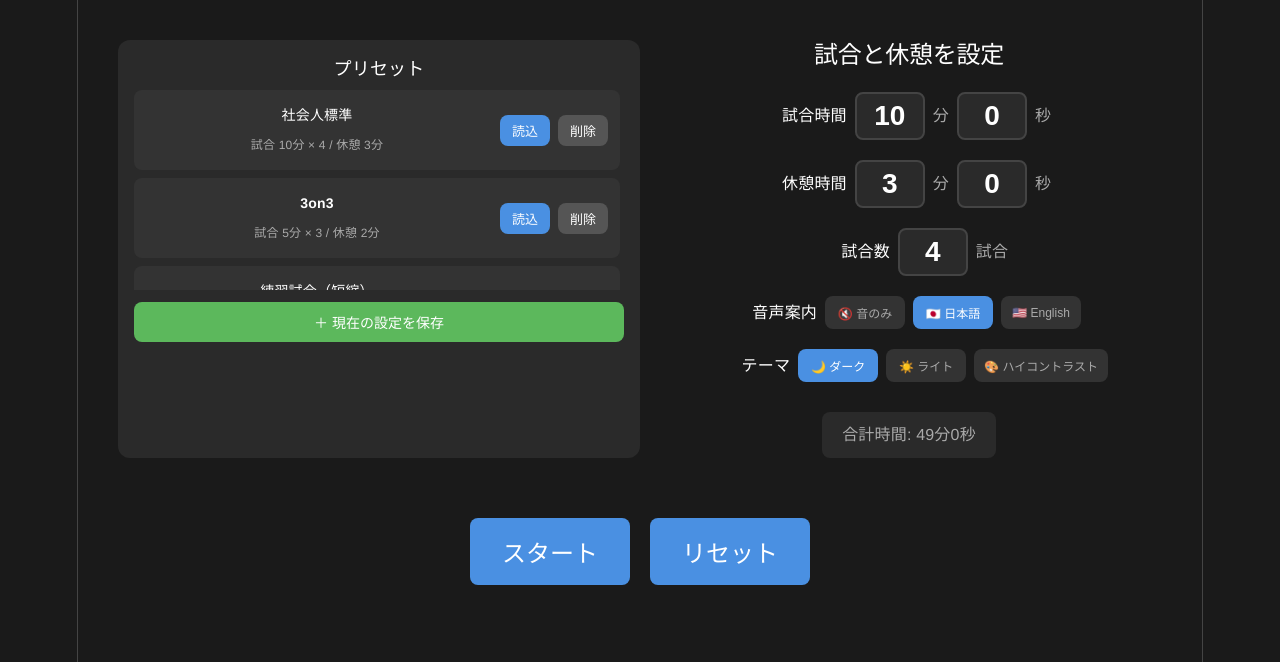
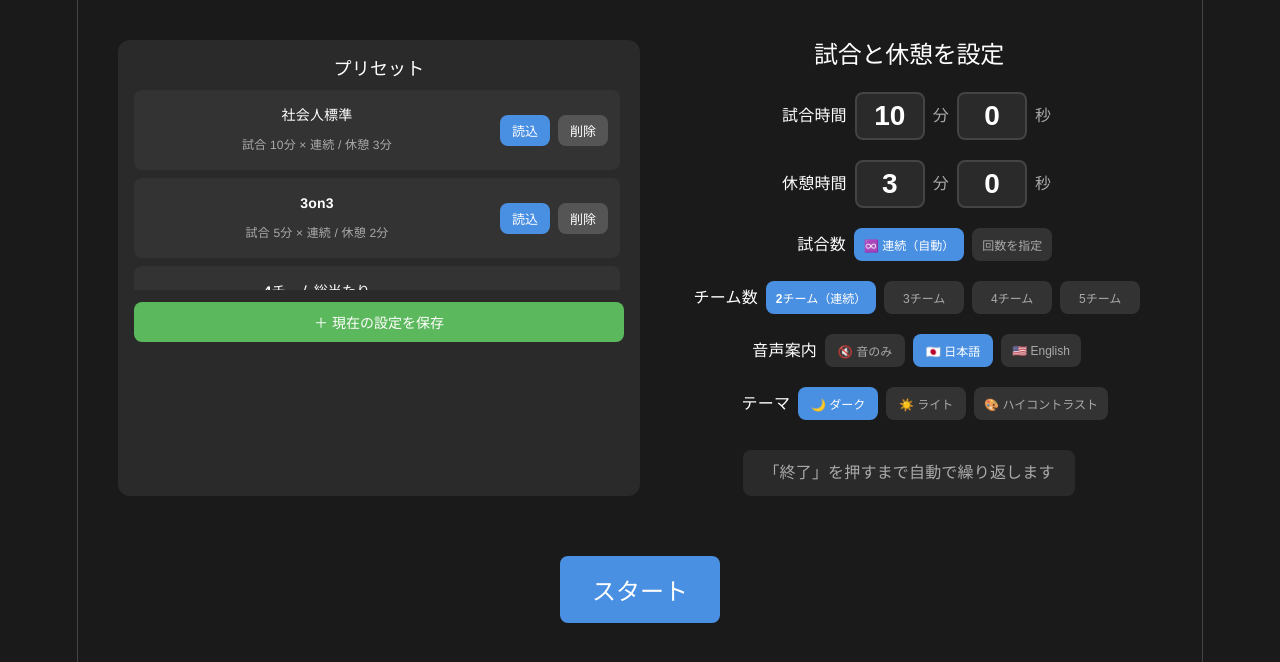
Before and after one commit to ak2hrc-cloud/basket-timer, a React (Vite) app: page / in a window 1280 px wide. Shown: the top 662 px of the page. Built offline with nearby package versions, Linux system fonts and the light colour scheme.

Commit message:
チーム数UI追加

```diff
--- a/src/App.jsx
+++ b/src/App.jsx
@@ -1,5 +1,32 @@
 import { useState, useEffect, useRef } from 'react'
 import './App.css'
+
+const TEAM_LETTERS = ['A', 'B', 'C', 'D', 'E']
+const LOOP_MAX_GAMES = 99
+
+function generateRoundRobinMatches(count) {
+  let teams = Array.from({ length: count }, (_, i) => i)
+  if (teams.length % 2 !== 0) {
+    teams = [...teams, null]
+  }
+  const n = teams.length
+  const matches = []
+  let arr = [teams[0], ...teams.slice(1).reverse()]
+  for (let round = 0; round < n - 1; round++) {
+    for (let i = 0; i < n / 2; i++) {
+      const t1 = arr[i]
+      const t2 = arr[n - 1 - i]
+      if (t1 !== null && t2 !== null) {
+        matches.push(t1 < t2 ? [t1, t2] : [t2, t1])
+      }
+    }
+    const fixed = arr[0]
+    const rest = arr.slice(1)
+    rest.unshift(rest.pop())
+    arr = [fixed, ...rest]
+  }
+  return matches
+}
 
 function App() {
   const [gameMinutes, setGameMinutes] = useState(10)
@@ -7,8 +34,11 @@ function App() {
   const [restMinutes, setRestMinutes] = useState(3)
   const [restSeconds, setRestSeconds] = useState(0)
   const [numGames, setNumGames] = useState(4)
+  const [limitGames, setLimitGames] = useState(false)
   const [voiceMode, setVoiceMode] = useState('ja')
   const [theme, setTheme] = useState('dark')
+
+  const [teamCount, setTeamCount] = useState(2)
 
   const [presets, setPresets] = useState([])
 
@@ -18,6 +48,8 @@ function App() {
   const [isRunning, setIsRunning] = useState(false)
   const [hasStarted, setHasStarted] = useState(false)
   const [isAllDone, setIsAllDone] = useState(false)
+  const [isLoopMode, setIsLoopMode] = useState(false)
+  const [completedGames, setCompletedGames] = useState(0)
 
   const [isLocked, setIsLocked] = useState(false)
   const [unlockProgress, setUnlockProgress] = useState(0)
@@ -38,6 +70,9 @@ function App() {
   const voiceJaRef = useRef(null)
   const voiceEnRef = useRef(null)
   const voiceModeRef = useRef(voiceMode)
+
+  // チーム対戦モードかどうか（3チーム以上、NEW）
+  const isTeamMatch = teamCount >= 3
 
   useEffect(() => {
     voiceModeRef.current = voiceMode
@@ -135,9 +170,9 @@ function App() {
         }
       }
       setPresets([
-        { id: 'sample-1', name: '社会人標準', gameMinutes: 10, gameSeconds: 0, restMinutes: 3, restSeconds: 0, numGames: 4, createdAt: new Date().toISOString() },
-        { id: 'sample-2', name: '3on3', gameMinutes: 5, gameSeconds: 0, restMinutes: 2, restSeconds: 0, numGames: 3, createdAt: new Date().toISOString() },
-        { id: 'sample-3', name: '練習試合（短縮）', gameMinutes: 8, gameSeconds: 0, restMinutes: 2, restSeconds: 0, numGames: 2, createdAt: new Date().toISOString() },
+        { id: 'sample-1', name: '社会人標準', gameMinutes: 10, gameSeconds: 0, restMinutes: 3, restSeconds: 0, numGames: 4, limitGames: false, teamCount: 2, createdAt: new Date().toISOString() },
+        { id: 'sample-2', name: '3on3', gameMinutes: 5, gameSeconds: 0, restMinutes: 2, restSeconds: 0, numGames: 3, limitGames: false, teamCount: 2, createdAt: new Date().toISOString() },
+        { id: 'sample-4', name: '4チーム総当たり', gameMinutes: 8, gameSeconds: 0, restMinutes: 2, restSeconds: 0, numGames: 6, limitGames: false, teamCount: 4, createdAt: new Date().toISOString() },
       ])
     } catch (e) {}
   }, [])
@@ -180,7 +215,13 @@ function App() {
 
   useEffect(() => {
     if (secondsLeft === 0 && hasStarted && !isAllDone && phases.length > 0) {
+      const finishedPhase = phases[currentPhaseIndex]
       const nextIndex = currentPhaseIndex + 1
+
+      if (finishedPhase.type === 'game') {
+        setCompletedGames((prev) => prev + 1)
+      }
+
       if (nextIndex >= phases.length) {
         setIsRunning(false)
         setIsAllDone(true)
@@ -196,10 +237,14 @@ function App() {
         const next = phases[nextIndex]
         setTimeout(() => {
           if (next.type === 'game') {
+            if (next.teamA) {
               speak(
-              `${next.gameNumber}試合目を開始します`,
-              `Game ${next.gameNumber}, start`
+                `${next.teamA}対${next.teamB}、試合開始です`,
+                `Team ${next.teamA} vs Team ${next.teamB}, start`
               )
+            } else {
+              speak('次の試合を開始します', 'Next game, start')
+            }
           } else {
             speak('休憩に入ります', 'Break time')
           }
@@ -208,7 +253,6 @@ function App() {
     }
   }, [secondsLeft, hasStarted, isAllDone, currentPhaseIndex, phases])
 
-  // 残り時間警告 + カウントダウン（3,2,1秒前）
   useEffect(() => {
     if (isRunning) {
       const prev = prevSecondsRef.current
@@ -253,7 +297,6 @@ function App() {
     }
   }
 
-  // 電子ホイッスル音の生成コア
   const createWhistleTone = (startTime, duration, baseFreq = 2900, peakVolume = 0.9) => {
     const ctx = audioContextRef.current
     if (!ctx) return
@@ -302,7 +345,6 @@ function App() {
     osc3.start(startTime); osc3.stop(startTime + duration + 0.02)
   }
 
-  // カウントダウン「ピ」音（残り3,2,1秒で使用）NEW
   const playCountdownBeep = () => {
     if (!audioContextRef.current) return
     const ctx = audioContextRef.current
@@ -321,7 +363,6 @@ function App() {
     osc.stop(startTime + 0.14)
   }
 
-  // 「ポーン」という余韻のある音（フェーズ切替・終了の瞬間に使用）NEW
   const playPoon = (startTime) => {
     if (!audioContextRef.current) return
     const ctx = audioContextRef.current
@@ -352,7 +393,6 @@ function App() {
     osc2.stop(t0 + 0.65)
   }
 
-  // フェーズ切替時：ポーン → ホイッスル2回
   const playTransitionAlarm = () => {
     if (!audioContextRef.current) return
     const ctx = audioContextRef.current
@@ -361,7 +401,6 @@ function App() {
     createWhistleTone(ctx.currentTime + 0.48, 0.18, 2900, 0.95)
   }
 
-  // 全試合終了時：ポーン → ホイッスル3回
   const playFinalAlarm = () => {
     if (!audioContextRef.current) return
     const ctx = audioContextRef.current
@@ -371,7 +410,6 @@ function App() {
     createWhistleTone(ctx.currentTime + 1.5, 0.7, 2900, 1.0)
   }
 
-  // 残り時間警告：単発ホイッスル
   const playWarningWhistle = (baseFreq) => {
     if (!audioContextRef.current) return
     const ctx = audioContextRef.current
@@ -386,36 +424,56 @@ function App() {
     const result = []
     const gameSec = gameMinutes * 60 + gameSeconds
     const restSec = restMinutes * 60 + restSeconds
-    for (let i = 0; i < numGames; i++) {
+    const targetGames = limitGames ? numGames : LOOP_MAX_GAMES
+
+    let roundRobinMatches = []
+    if (isTeamMatch) {
+      roundRobinMatches = generateRoundRobinMatches(teamCount)
+    }
+
+    for (let i = 0; i < targetGames; i++) {
+      let label, teamA, teamB
+      if (isTeamMatch && roundRobinMatches.length > 0) {
+        const pair = roundRobinMatches[i % roundRobinMatches.length]
+        teamA = TEAM_LETTERS[pair[0]]
+        teamB = TEAM_LETTERS[pair[1]]
+        label = `${teamA} vs ${teamB}`
+      } else {
+        label = limitGames ? `第${i + 1}試合` : '試合中'
+      }
+
       result.push({
         type: 'game',
-        label: `第${i + 1}試合`,
+        label,
         gameNumber: i + 1,
+        teamA,
+        teamB,
         durationSec: gameSec,
       })
-      if (i < numGames - 1) {
+      if (i < targetGames - 1) {
         result.push({ type: 'rest', label: '休憩', durationSec: restSec })
       }
     }
     return result
   }
 
-  const totalSeconds = (() => {
-    const gs = gameMinutes * 60 + gameSeconds
-    const rs = restMinutes * 60 + restSeconds
-    return gs * numGames + rs * Math.max(0, numGames - 1)
-  })()
+  const gameSecCalc = gameMinutes * 60 + gameSeconds
+  const restSecCalc = restMinutes * 60 + restSeconds
+  const totalSeconds = gameSecCalc * numGames + restSecCalc * Math.max(0, numGames - 1)
   const totalMin = Math.floor(totalSeconds / 60)
   const totalSec = totalSeconds % 60
 
   const handleSavePreset = () => {
-    const defaultName = `${gameMinutes}分×${numGames}試合`
+    const defaultName = isTeamMatch
+      ? `${teamCount}チーム総当たり`
+      : (limitGames ? `${gameMinutes}分×${numGames}試合` : `${gameMinutes}分 連続`)
     const name = prompt('プリセット名を入力してください:', defaultName)
     if (!name || !name.trim()) return
     setPresets([...presets, {
       id: Date.now().toString(),
       name: name.trim(),
-      gameMinutes, gameSeconds, restMinutes, restSeconds, numGames,
+      gameMinutes, gameSeconds, restMinutes, restSeconds, numGames, limitGames,
+      teamCount,
       createdAt: new Date().toISOString(),
     }])
   }
@@ -426,6 +484,8 @@ function App() {
     setRestMinutes(preset.restMinutes)
     setRestSeconds(preset.restSeconds)
     setNumGames(preset.numGames)
+    setLimitGames(preset.limitGames || false)
+    setTeamCount(preset.teamCount || 2)
   }
 
   const handleDeletePreset = (presetId, presetName) => {
@@ -443,10 +503,19 @@ function App() {
       setCurrentPhaseIndex(0)
       setSecondsLeft(newPhases[0].durationSec)
       prevSecondsRef.current = newPhases[0].durationSec
-      setTimeout(() => speak(
-        `${newPhases[0].gameNumber}試合目を開始します`,
-        `Game ${newPhases[0].gameNumber}, start`
-      ), 100)
+      setIsLoopMode(!limitGames)
+      setCompletedGames(0)
+      setTimeout(() => {
+        const first = newPhases[0]
+        if (first.teamA) {
+          speak(
+            `${first.teamA}対${first.teamB}、試合開始です`,
+            `Team ${first.teamA} vs Team ${first.teamB}, start`
+          )
+        } else {
+          speak('試合開始です', 'Game start')
+        }
+      }, 100)
     }
     setIsRunning(true)
     setHasStarted(true)
@@ -455,13 +524,24 @@ function App() {
 
   const handlePause = () => setIsRunning(false)
 
-  const handleReset = () => {
+  const handleRedoCurrent = () => {
+    if ('speechSynthesis' in window) window.speechSynthesis.cancel()
+    if (!currentPhase) return
+    setIsRunning(false)
+    setSecondsLeft(currentPhase.durationSec)
+    prevSecondsRef.current = currentPhase.durationSec
+  }
+
+  const handleFinish = () => {
+    if (!confirm('タイマーを終了して設定画面に戻りますか？')) return
     if ('speechSynthesis' in window) window.speechSynthesis.cancel()
     setIsRunning(false)
     setHasStarted(false)
     setIsAllDone(false)
     setIsLocked(false)
     setIsBenchMode(false)
+    setIsLoopMode(false)
+    setCompletedGames(0)
     clearTimeout(benchTimerRef.current)
     setCurrentPhaseIndex(0)
     setSecondsLeft(0)
@@ -534,9 +614,9 @@ function App() {
   const formatPresetSummary = (p) => {
     const gameStr = p.gameSeconds > 0 ? `${p.gameMinutes}分${p.gameSeconds}秒` : `${p.gameMinutes}分`
     const restStr = p.restSeconds > 0 ? `${p.restMinutes}分${p.restSeconds}秒` : `${p.restMinutes}分`
-    return p.numGames > 1
-      ? `試合 ${gameStr} × ${p.numGames} / 休憩 ${restStr}`
-      : `試合 ${gameStr} × 1`
+    const modeStr = (p.teamCount >= 3) ? `${p.teamCount}チーム総当たり / ` : ''
+    const gamesStr = p.limitGames ? `${p.numGames}試合` : '連続'
+    return `${modeStr}試合 ${gameStr} × ${gamesStr} / 休憩 ${restStr}`
   }
 
   const renderTimer = () => {
@@ -560,6 +640,12 @@ function App() {
   }
 
   const benchHideClass = isBenchMode && !controlsVisible ? 'bench-hidden' : ''
+
+  const teamSchedulePreview = isTeamMatch
+    ? generateRoundRobinMatches(teamCount).map(([a, b]) => `${TEAM_LETTERS[a]} vs ${TEAM_LETTERS[b]}`).join(' → ')
+    : ''
+
+  const showPhaseCounter = limitGames && currentPhase
 
   return (
     <div
@@ -614,11 +700,32 @@ function App() {
                 onChange={(e) => setRestSeconds(Math.max(0, Math.min(59, parseInt(e.target.value) || 0)))} />
               <span className="unit">秒</span>
             </div>
+
+            <div className="setting-row voice-row">
+              <span className="setting-label">試合数</span>
+              <div className="voice-mode-selector">
+                <button className={`voice-mode-btn ${!limitGames ? 'active' : ''}`} onClick={() => setLimitGames(false)}>♾️ 連続（自動）</button>
+                <button className={`voice-mode-btn ${limitGames ? 'active' : ''}`} onClick={() => setLimitGames(true)}>回数を指定</button>
+              </div>
+            </div>
+
+            {limitGames && (
               <div className="setting-row">
                 <span className="setting-label">試合数</span>
-              <input type="number" min="1" max="20" value={numGames}
-                onChange={(e) => setNumGames(Math.max(1, Math.min(20, parseInt(e.target.value) || 1)))} />
+                <input type="number" min="1" max="30" value={numGames}
+                  onChange={(e) => setNumGames(Math.max(1, Math.min(30, parseInt(e.target.value) || 1)))} />
                 <span className="unit">試合</span>
+              </div>
+            )}
+
+            <div className="setting-row voice-row">
+              <span className="setting-label">チーム数</span>
+              <div className="voice-mode-selector">
+                <button className={`voice-mode-btn ${teamCount === 2 ? 'active' : ''}`} onClick={() => setTeamCount(2)}>2チーム（連続）</button>
+                <button className={`voice-mode-btn ${teamCount === 3 ? 'active' : ''}`} onClick={() => setTeamCount(3)}>3チーム</button>
+                <button className={`voice-mode-btn ${teamCount === 4 ? 'active' : ''}`} onClick={() => setTeamCount(4)}>4チーム</button>
+                <button className={`voice-mode-btn ${teamCount === 5 ? 'active' : ''}`} onClick={() => setTeamCount(5)}>5チーム</button>
+              </div>
             </div>
 
             <div className="setting-row voice-row">
@@ -639,21 +746,36 @@ function App() {
               </div>
             </div>
 
+            {limitGames ? (
               <div className="setting-summary">
                 合計時間: {totalMin}分{totalSec}秒
               </div>
+            ) : (
+              <div className="setting-summary">
+                「終了」を押すまで自動で繰り返します
+              </div>
+            )}
+
+            {isTeamMatch && (
+              <div className="setting-summary">
+                対戦順: {teamSchedulePreview}（以降ループ）
+              </div>
+            )}
           </div>
         </div>
       ) : isAllDone ? (
         <div className="all-done">
           <div className="finished-message">お疲れさまでした！</div>
-          <div className="finished-summary">{numGames}試合 完了</div>
+          <div className="finished-summary">{completedGames}試合 完了</div>
+          <button onClick={handleFinish}>設定に戻る</button>
         </div>
       ) : (
         <>
           <div className={`phase-info ${benchHideClass}`}>
             <div className="phase-label">{currentPhase?.label}</div>
+            {showPhaseCounter && (
               <div className="phase-counter">{currentPhaseIndex + 1} / {phases.length}</div>
+            )}
           </div>
           {renderTimer()}
           {isRunning && secondsLeft > 0 && secondsLeft <= 15 && (
@@ -684,24 +806,25 @@ function App() {
           {!isRunning && (
             <button onClick={handleStart}>再開</button>
           )}
+          <button onClick={handleRedoCurrent} className="lock-button">↻ やり直し</button>
           <button onClick={exitBenchMode} className="lock-button">✕ 通常表示</button>
         </div>
+      ) : !isAllDone && (
+        <div className="buttons">
+          {!hasStarted ? (
+            <button onClick={handleStart} disabled={isRunning}>スタート</button>
           ) : (
-        <div className="buttons">
-          {!isAllDone && (
-            <button onClick={handleStart} disabled={isRunning}>
-              {!hasStarted ? 'スタート' : isRunning ? '動作中' : '再開'}
-            </button>
+            <>
+              {isRunning ? (
+                <button onClick={handlePause}>一時停止</button>
+              ) : (
+                <button onClick={handleStart}>再開</button>
               )}
-          {hasStarted && !isAllDone && (
-            <button onClick={handlePause} disabled={!isRunning}>一時停止</button>
-          )}
-          <button onClick={handleReset}>リセット</button>
-          {hasStarted && !isAllDone && (
+              <button onClick={handleRedoCurrent} className="lock-button">↻ やり直し</button>
+              <button onClick={handleFinish} className="lock-button">終了</button>
               <button onClick={handleLock} className="lock-button">🔒 ロック</button>
-          )}
-          {hasStarted && !isAllDone && (
               <button onClick={enterBenchMode} className="bench-button">📺 大画面</button>
+            </>
           )}
         </div>
       )}
```
Lines whose indentation alone changed are shown as unchanged.
